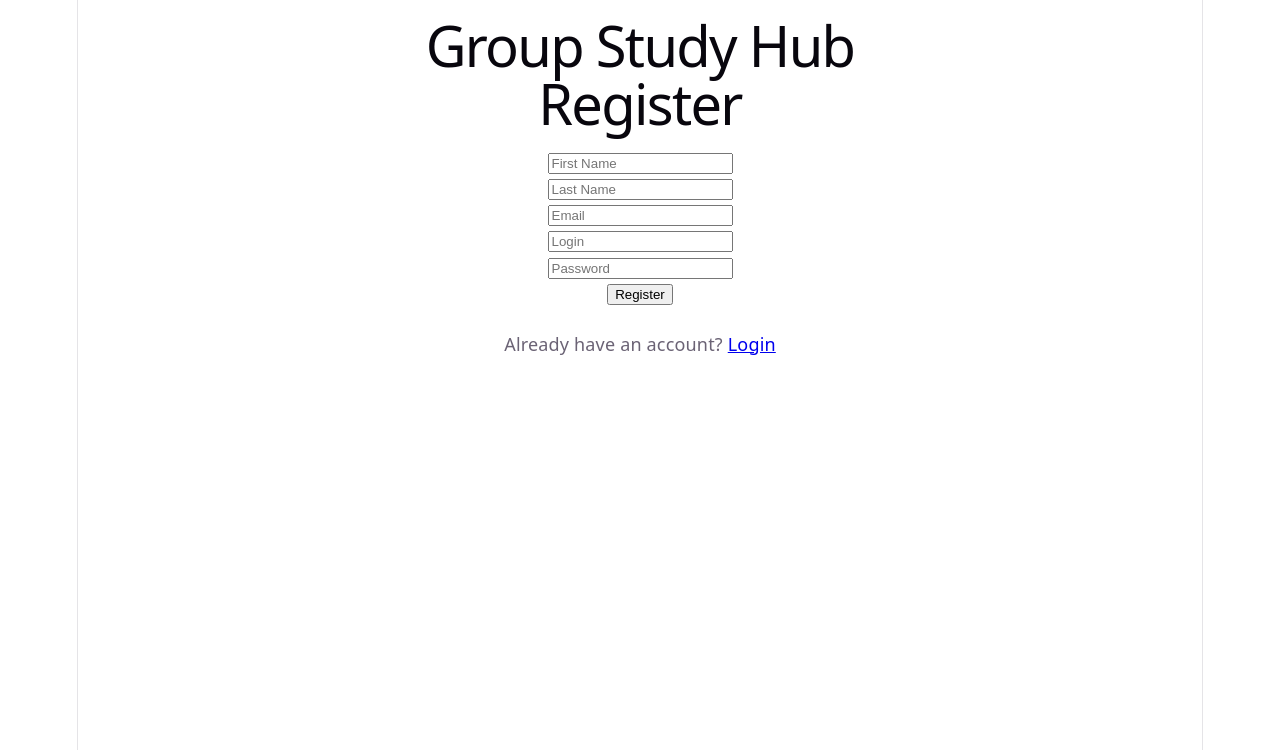
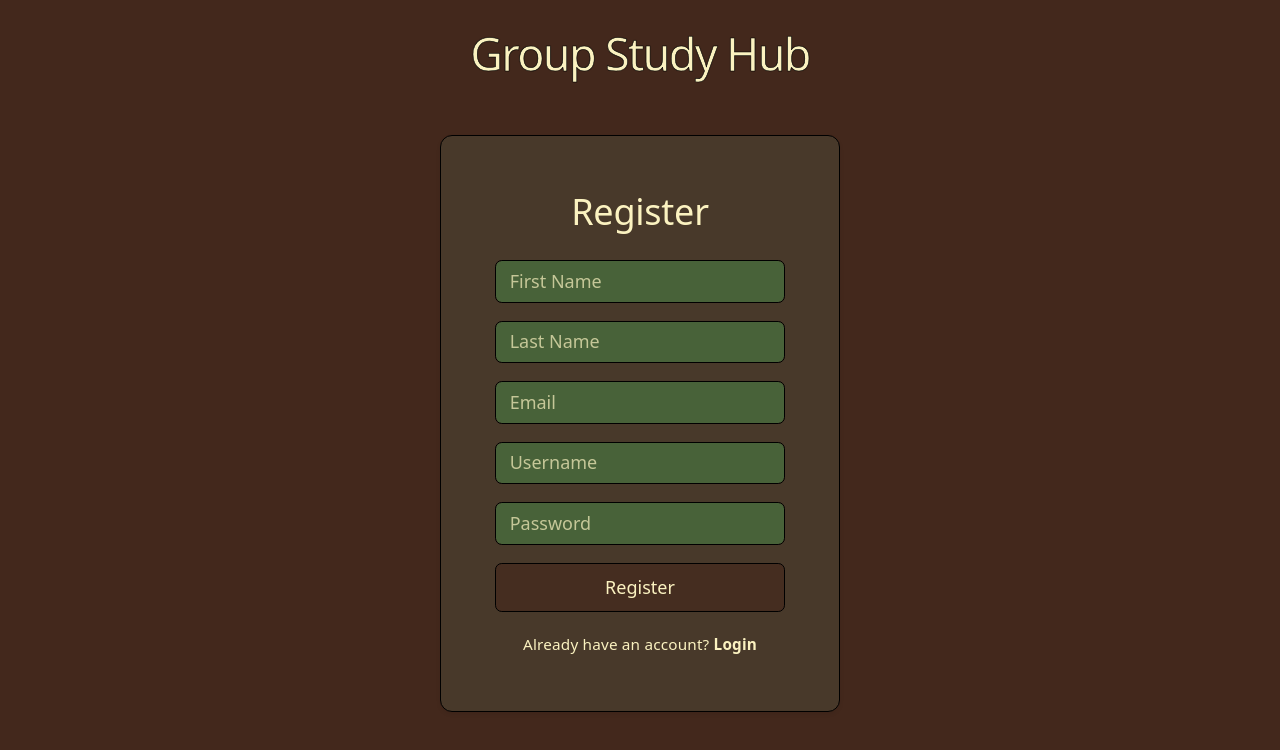
Before and after one commit to ethnlin0-netizen/mern-project, a React (Vite) app in the folder frontend/: page /register in a window 1280 px wide. Shown: the top 750 px of the page. Built offline with nearby package versions, Linux system fonts and the light colour scheme.

Commit message:
added styling to login/register pages

```diff
--- a/frontend/src/components/Login.tsx
+++ b/frontend/src/components/Login.tsx
@@ -9,7 +9,7 @@ function Login() {
   const auth = useAuth()
   const navigate = useNavigate()
 
-  async function handleSubmit(event: React.MouseEvent<HTMLInputElement>): Promise<void> {
+  async function handleSubmit(event: React.MouseEvent<HTMLButtonElement>): Promise<void> {
     event.preventDefault()
     try {
       const response = await fetch('http://localhost:5001/api/auth/login', {
@@ -30,14 +30,90 @@ function Login() {
   }
 
   return (
-    <div>
-      <h1>Login</h1>
-      <input type="text" placeholder="Login" onChange={(e: React.ChangeEvent<HTMLInputElement>) => setLogin(e.target.value)} /><br />
-      <input type="password" placeholder="Password" onChange={(e: React.ChangeEvent<HTMLInputElement>) => setPassword(e.target.value)} /><br />
-      <a href="/forgot-password">Forgot your password?</a><br />
-      <input type="submit" value="Login" onClick={handleSubmit} />
-      <span>{message}</span><br />
-      <span>Don't have an account? <a href="/register">Register</a></span>
+    <div className="container-fluid" style={{ backgroundColor: '#43281c' }}>
+      <div className="row justify-content-center">
+        <div className="col-12 col-sm-8 col-md-6 col-lg-4">
+          <div className="card shadow-sm" style={{
+            backgroundColor: '#48392a',
+            border: '1px solid #000',
+            borderRadius: '12px',
+            marginTop: '20px'
+          }}>
+            <div className="card-body p-4 p-md-5">
+              <h2 className="text-center mb-4" style={{ color: '#fbf2c0' }}>Login</h2>
+
+              <form onSubmit={(e) => e.preventDefault()}>
+                <div className="mb-3">
+                  <input
+                    type="text"
+                    className="form-control"
+                    placeholder="Username"
+                    value={login}
+                    onChange={(e: React.ChangeEvent<HTMLInputElement>) => setLogin(e.target.value)}
+                    style={{
+                      backgroundColor: 'rgba(72, 139, 73, 0.5)',
+                      color: '#fbf2c0',
+                      border: '1px solid #000'
+                    }}
+                  />
+                </div>
+
+                <div className="mb-3">
+                  <input
+                    type="password"
+                    className="form-control"
+                    placeholder="Password"
+                    value={password}
+                    onChange={(e: React.ChangeEvent<HTMLInputElement>) => setPassword(e.target.value)}
+                    style={{
+                      backgroundColor: 'rgba(72, 139, 73, 0.5)',
+                      color: '#fbf2c0',
+                      border: '1px solid #000'
+                    }}
+                  />
+                </div>
+
+                <div className="mb-3 text-center">
+                  <a href="/forgot-password" className="text-decoration-none" style={{ color: '#fbf2c0', fontSize: '0.85rem' }}>
+                    Forgot password?
+                  </a>
+                </div>
+
+                <div className="mb-3">
+                  <button
+                    type="submit"
+                    className="btn w-100"
+                    onClick={handleSubmit}
+                    style={{
+                      backgroundColor: 'rgba(67, 40, 28, 0.67)',
+                      color: '#fbf2c0',
+                      border: '1px solid #000',
+                      padding: '10px'
+                    }}
+                  >
+                    Login
+                  </button>
+                </div>
+
+                {message && (
+                  <div className="alert alert-danger py-2" role="alert" style={{ backgroundColor: 'rgba(220, 53, 69, 0.8)', color: '#fff', border: 'none' }}>
+                    {message}
+                  </div>
+                )}
+
+                <div className="text-center">
+                  <span style={{ color: '#fbf2c0', fontSize: '0.85rem' }}>
+                    Don't have an account?{' '}
+                    <a href="/register" className="text-decoration-none fw-bold" style={{ color: '#fbf2c0' }}>
+                      Register
+                    </a>
+                  </span>
+                </div>
+              </form>
+            </div>
+          </div>
+        </div>
+      </div>
     </div>
   )
 }
--- a/frontend/src/components/PageTitle.tsx
+++ b/frontend/src/components/PageTitle.tsx
@@ -1,6 +1,16 @@
 function PageTitle() {
   return (
-    <h1 id="title">Group Study Hub</h1>
+    <div className="text-center py-4" style={{ backgroundColor: '#43281c' }}>
+      <h1 style={{
+        color: '#fbf2c0',
+        textShadow: '0 0 1px black',
+        WebkitTextStroke: '0.5px black',
+        margin: 0,
+        fontSize: '2.5rem'
+      }}>
+        Group Study Hub
+      </h1>
+    </div>
   )
 }
 
--- a/frontend/src/components/Register.tsx
+++ b/frontend/src/components/Register.tsx
@@ -8,25 +8,25 @@ function Register() {
   const [login, setLogin] = useState('')
   const [password, setPassword] = useState('')
   const [message, setMessage] = useState('')
+  const [messageType, setMessageType] = useState<'success' | 'error'>('error')
   const navigate = useNavigate()
 
-  async function handleSubmit(event: React.MouseEvent<HTMLInputElement>): Promise<void> {
+  async function handleSubmit(event: React.FormEvent<HTMLFormElement>): Promise<void> {
     event.preventDefault()
 
     if (password.length < 8) {
       setMessage('Password must be at least 8 characters')
+      setMessageType('error')
       return
     }
     if (!/[A-Z]/.test(password)) {
       setMessage('Password must contain at least one uppercase letter')
+      setMessageType('error')
       return
     }
     if (!/[0-9]/.test(password)) {
       setMessage('Password must contain at least one number')
-      return
-    }
-    if (!/[!@#$%^&*]/.test(password)) {
-      setMessage('Password must contain at least one special character')
+      setMessageType('error')
       return
     }
 
@@ -45,26 +45,151 @@ function Register() {
       const data = await response.json()
       if (response.ok) {
         setMessage('Registration successful! Please check your email to verify your account.')
+        setMessageType('success')
+        // Optional: redirect to login after 3 seconds
+        setTimeout(() => {
+          navigate('/login')
+        }, 3000)
       } else {
         setMessage(data.message)
+        setMessageType('error')
       }
     } catch (error) {
       setMessage('Server error, please try again')
+      setMessageType('error')
     }
   }
 
   return (
-    <div>
-      <h1>Register</h1>
-      <input type="text" placeholder="First Name" onChange={(e: React.ChangeEvent<HTMLInputElement>) => setFirstName(e.target.value)} /><br />
-      <input type="text" placeholder="Last Name" onChange={(e: React.ChangeEvent<HTMLInputElement>) => setLastName(e.target.value)} /><br />
-      <input type="email" placeholder="Email" onChange={(e: React.ChangeEvent<HTMLInputElement>) => setEmail(e.target.value)} /><br />
-      <input type="text" placeholder="Login" onChange={(e: React.ChangeEvent<HTMLInputElement>) => setLogin(e.target.value)} /><br />
-      <input type="password" placeholder="Password" onChange={(e: React.ChangeEvent<HTMLInputElement>) => setPassword(e.target.value)} /><br />
-      <input type="submit" value="Register" onClick={handleSubmit} />
-      <br />
-      <span>{message}</span><br />
-      <span>Already have an account? <a href="/login">Login</a></span>
+    <div className="container-fluid" style={{ backgroundColor: '#43281c' }}>
+      <div className="row justify-content-center">
+        <div className="col-12 col-sm-8 col-md-6 col-lg-4">
+          <div className="card shadow-sm mt-4" style={{
+            backgroundColor: '#48392a',
+            border: '1px solid #000',
+            borderRadius: '12px'
+          }}>
+            <div className="card-body p-4 p-md-5">
+              <h2 className="text-center mb-4" style={{ color: '#fbf2c0' }}>Register</h2>
+
+              <form onSubmit={handleSubmit}>
+                <div className="mb-3">
+                  <input
+                    type="text"
+                    className="form-control"
+                    placeholder="First Name"
+                    value={firstName}
+                    onChange={(e: React.ChangeEvent<HTMLInputElement>) => setFirstName(e.target.value)}
+                    style={{
+                      backgroundColor: 'rgba(72, 139, 73, 0.5)',
+                      color: '#fbf2c0',
+                      border: '1px solid #000'
+                    }}
+                  />
+                </div>
+
+                <div className="mb-3">
+                  <input
+                    type="text"
+                    className="form-control"
+                    placeholder="Last Name"
+                    value={lastName}
+                    onChange={(e: React.ChangeEvent<HTMLInputElement>) => setLastName(e.target.value)}
+                    style={{
+                      backgroundColor: 'rgba(72, 139, 73, 0.5)',
+                      color: '#fbf2c0',
+                      border: '1px solid #000'
+                    }}
+                  />
+                </div>
+
+                <div className="mb-3">
+                  <input
+                    type="email"
+                    className="form-control"
+                    placeholder="Email"
+                    value={email}
+                    onChange={(e: React.ChangeEvent<HTMLInputElement>) => setEmail(e.target.value)}
+                    style={{
+                      backgroundColor: 'rgba(72, 139, 73, 0.5)',
+                      color: '#fbf2c0',
+                      border: '1px solid #000'
+                    }}
+                  />
+                </div>
+
+                <div className="mb-3">
+                  <input
+                    type="text"
+                    className="form-control"
+                    placeholder="Username"
+                    value={login}
+                    onChange={(e: React.ChangeEvent<HTMLInputElement>) => setLogin(e.target.value)}
+                    style={{
+                      backgroundColor: 'rgba(72, 139, 73, 0.5)',
+                      color: '#fbf2c0',
+                      border: '1px solid #000'
+                    }}
+                  />
+                </div>
+
+                <div className="mb-3">
+                  <input
+                    type="password"
+                    className="form-control"
+                    placeholder="Password"
+                    value={password}
+                    onChange={(e: React.ChangeEvent<HTMLInputElement>) => setPassword(e.target.value)}
+                    style={{
+                      backgroundColor: 'rgba(72, 139, 73, 0.5)',
+                      color: '#fbf2c0',
+                      border: '1px solid #000'
+                    }}
+                  />
+                </div>
+
+                <div className="mb-3">
+                  <button
+                    type="submit"
+                    className="btn w-100"
+                    style={{
+                      backgroundColor: 'rgba(67, 40, 28, 0.67)',
+                      color: '#fbf2c0',
+                      border: '1px solid #000',
+                      padding: '10px'
+                    }}
+                  >
+                    Register
+                  </button>
+                </div>
+
+                {message && (
+                  <div
+                    className={`alert ${messageType === 'success' ? 'alert-success' : 'alert-danger'} py-2`}
+                    role="alert"
+                    style={{
+                      backgroundColor: messageType === 'success' ? 'rgba(40, 167, 69, 0.8)' : 'rgba(220, 53, 69, 0.8)',
+                      color: '#fff',
+                      border: 'none'
+                    }}
+                  >
+                    {message}
+                  </div>
+                )}
+
+                <div className="text-center">
+                  <span style={{ color: '#fbf2c0', fontSize: '0.85rem' }}>
+                    Already have an account?{' '}
+                    <a href="/login" className="text-decoration-none fw-bold" style={{ color: '#fbf2c0' }}>
+                      Login
+                    </a>
+                  </span>
+                </div>
+              </form>
+            </div>
+          </div>
+        </div>
+      </div>
     </div>
   )
 }
--- a/frontend/src/index.css
+++ b/frontend/src/index.css
@@ -51,15 +51,15 @@
 }
 
 #root {
-  width: 1126px;
+  width: 100%;
   max-width: 100%;
-  margin: 0 auto;
+  margin: 0;
   text-align: center;
-  border-inline: 1px solid var(--border);
   min-height: 100svh;
   display: flex;
   flex-direction: column;
   box-sizing: border-box;
+  border-inline: none;
 }
 
 body {
@@ -109,3 +109,21 @@ code {
   padding: 4px 8px;
   background: var(--code-bg);
 }
+
+::placeholder {
+  color: rgba(251, 242, 192, 0.7) !important;
+}
+
+input:focus {
+  border-color: black !important;
+  box-shadow: 0 0 0 1px black !important;
+}
+
+.auth-layout {
+  width: 100% !important;
+  max-width: 100% !important;
+  border-inline: none !important;
+  margin: 0 !important;
+  padding: 0 !important;
+  min-height: 100vh !important;
+}
--- a/frontend/src/main.tsx
+++ b/frontend/src/main.tsx
@@ -3,6 +3,7 @@ import { createRoot } from 'react-dom/client'
 import { AuthProvider } from './context/AuthContext.tsx'
 import './index.css'
 import App from './App.tsx'
+import 'bootstrap/dist/css/bootstrap.min.css'
 
 createRoot(document.getElementById('root')!).render(
   <StrictMode>
--- a/frontend/src/pages/LoginPage.tsx
+++ b/frontend/src/pages/LoginPage.tsx
@@ -3,7 +3,10 @@ import PageTitle from '../components/PageTitle.tsx'
 
 const LoginPage = () => {
   return (
-    <div>
+    <div style={{
+      backgroundColor: '#43281c',
+      minHeight: '100vh'
+    }}>
       <PageTitle />
       <Login />
     </div>
--- a/frontend/src/pages/RegisterPage.tsx
+++ b/frontend/src/pages/RegisterPage.tsx
@@ -3,7 +3,10 @@ import PageTitle from '../components/PageTitle.tsx'
 
 const RegisterPage = () => {
   return (
-    <div>
+    <div style={{
+      backgroundColor: '#43281c',
+      minHeight: '100vh'
+    }}>
       <PageTitle />
       <Register />
     </div>
```
